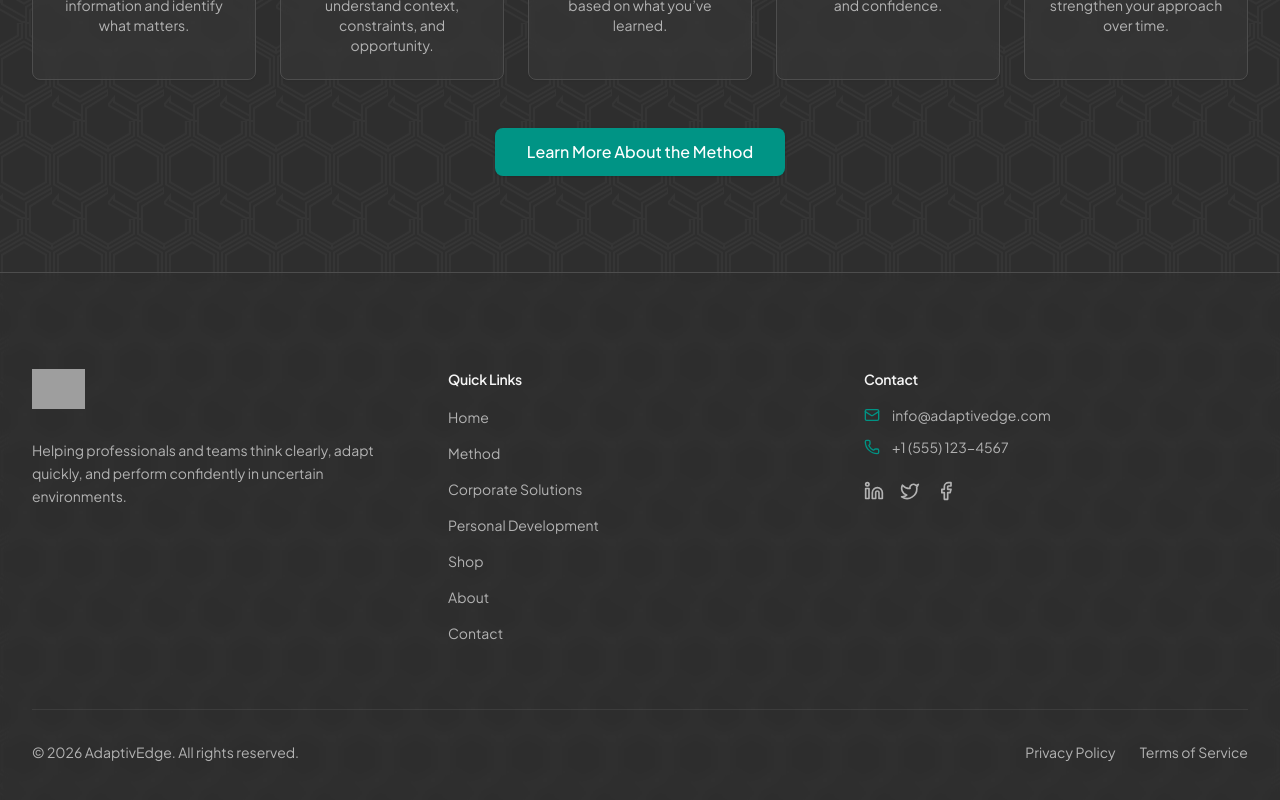
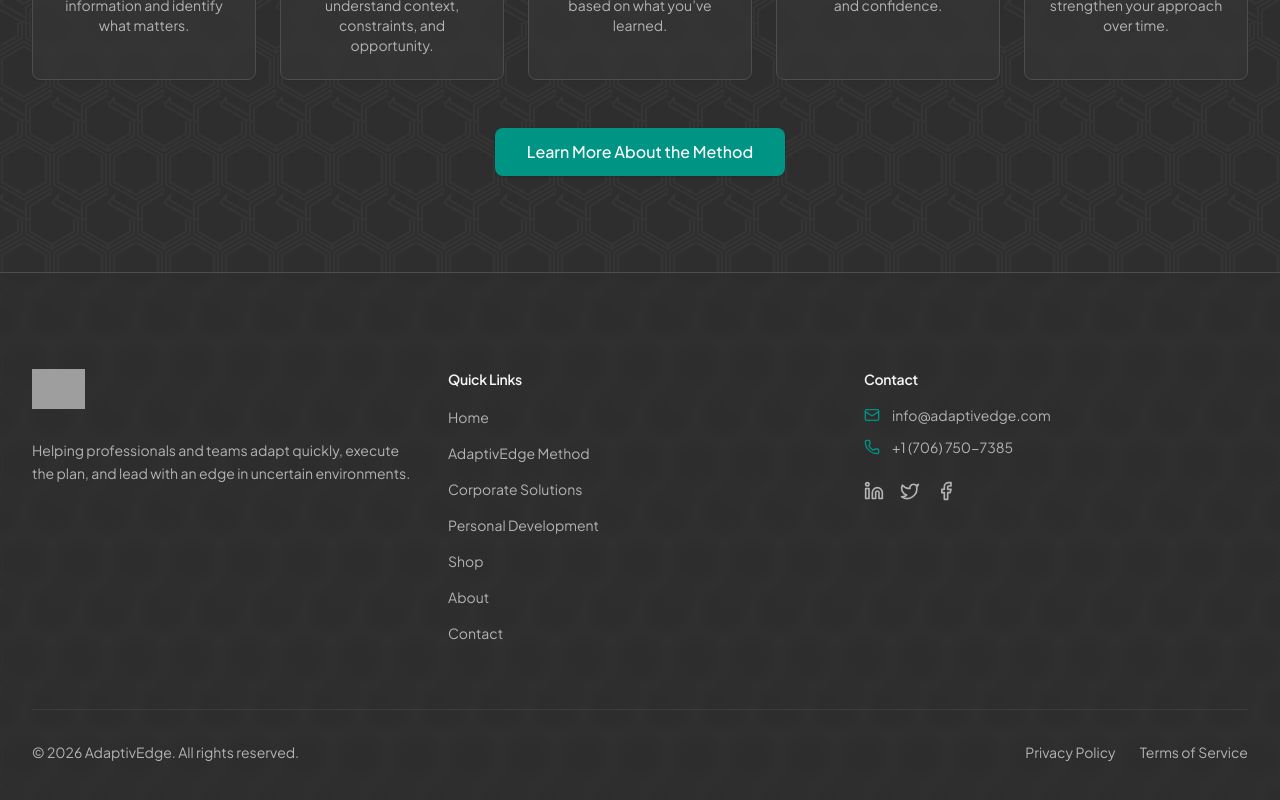
Before and after one commit to erikscomputers/adaptiveEDGE-site, a React (Vite) app: page / in a window 1280 px wide. Shown: the part 1937-2737 px from the top of the page. Built offline with nearby package versions, Linux system fonts and the light colour scheme; grey boxes are pictures that could not be loaded; the HTML template or start-up script is replaced by a standard one.

Commit message:
footer update

```diff
--- a/src/components/Footer.jsx
+++ b/src/components/Footer.jsx
@@ -12,7 +12,7 @@ const Footer = () => {
               <img src="https://horizons-cdn.hostinger.com/722d85e9-751b-47c1-82ce-4531bf39f811/0a879486412cf29f2eec40c52a4594ae.png" alt="AdaptiVantage Logo" className="h-10 w-auto" />
             </Link>
             <p className="text-sm text-muted-foreground leading-relaxed max-w-[45ch]">
-              Helping professionals and teams think clearly, adapt quickly, and perform confidently in uncertain environments.
+              Helping professionals and teams adapt quickly, execute the plan, and lead with an edge in uncertain environments.
             </p>
           </div>
 
@@ -20,7 +20,7 @@ const Footer = () => {
           <div>
             <h3 className="text-sm font-semibold text-foreground mb-4">Quick Links</h3>
             <ul className="space-y-3">
-              {['Home', 'Method', 'Corporate Solutions', 'Personal Development', 'Shop', 'About', 'Contact'].map(item => <li key={item}>
+              {['Home', 'AdaptivEdge Method', 'Corporate Solutions', 'Personal Development', 'Shop', 'About', 'Contact'].map(item => <li key={item}>
                   <Link to={item === 'Home' ? '/' : `/${item.toLowerCase().replace(/\s+/g, '-')}`} className="text-sm text-muted-foreground hover:text-secondary transition-colors duration-200">
                     {item}
                   </Link>
@@ -38,7 +38,7 @@ const Footer = () => {
               </li>
               <li className="flex items-center space-x-3 text-sm text-muted-foreground">
                 <Phone className="h-4 w-4 text-secondary" />
-                <span>+1 (555) 123-4567</span>
+                <span>+1 (706) 750-7385</span>
               </li>
             </ul>
             <div className="flex space-x-4 mt-6">
```
